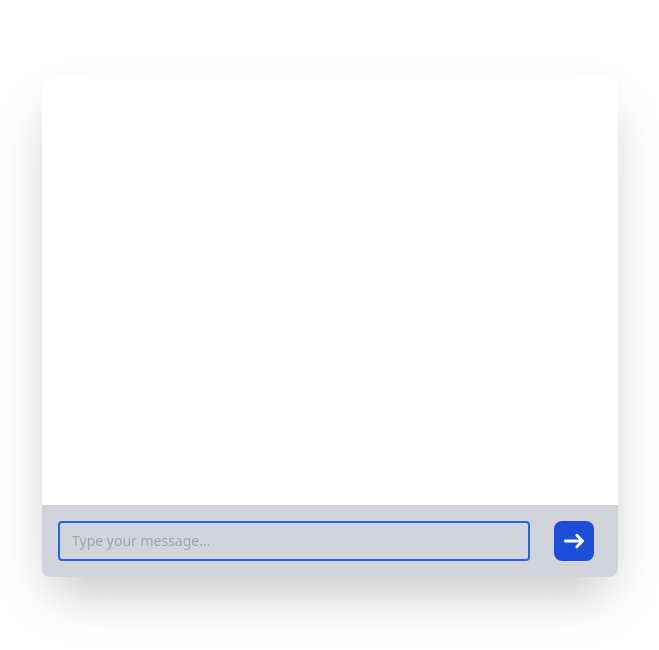
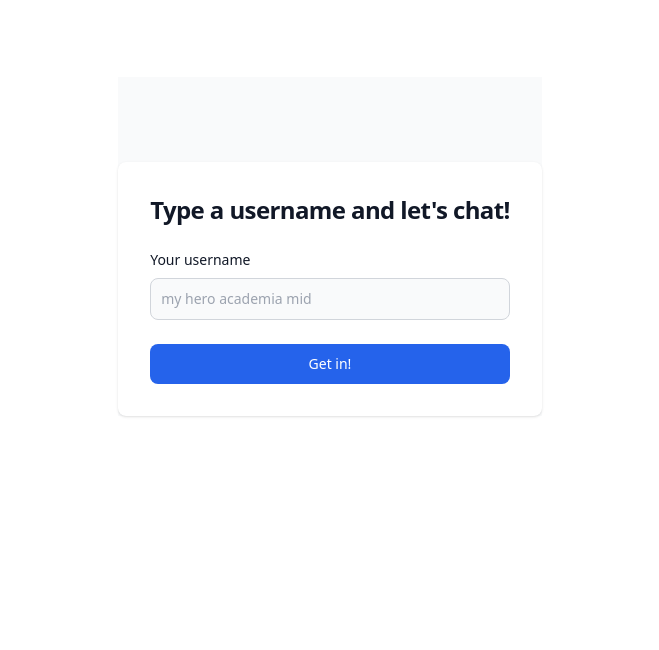
Before and after one commit to CyzmiX/TCSF-2-Chat-App, a SvelteKit app: page / in a window 1280 px wide. Shown: the top 650 px of the page, without its empty margins (310-969 px from the left). Built offline with nearby package versions, Linux system fonts and the light colour scheme.

Commit message:
save username

```diff
--- /dev/null
+++ b/src/lib/login.svelte
@@ -0,0 +1,37 @@
+<script>
+    import { createEventDispatcher } from "svelte";
+
+    let dispath = createEventDispatcher();
+    let userName = ''
+</script>
+
+<section class="bg-gray-50 dark:bg-gray-900">
+    <div class="d">
+        <div class="w-full bg-white rounded-lg shadow dark:border md:mt-0 sm:max-w-md xl:p-0 dark:bg-gray-800 dark:border-gray-700">
+            <div class="p-6 space-y-4 md:space-y-6 sm:p-8">
+                <h1 class="text-xl font-bold leading-tight tracking-tight text-gray-900 md:text-2xl dark:text-white">
+                    Type a username and let's chat!
+                </h1>
+                <form class="space-y-4 md:space-y-6" >
+                    <div>
+                        <label for="email" class="block mb-2 text-sm font-medium text-gray-900 dark:text-white">Your username</label>
+                        <input bind:value={userName} type="email" name="email" id="email" class="transition-all bg-gray-50 border border-gray-300 text-gray-900 sm:text-sm rounded-lg focus:ring-primary-600 focus:border-primary-600 block w-full p-2.5 dark:bg-gray-700 dark:border-gray-600 dark:placeholder-gray-400 dark:text-white dark:focus:ring-blue-500 dark:focus:border-blue-500" placeholder="my hero academia mid" >
+                    </div>
+
+                    <button on:click={() => dispath('login', {userName})} type="submit" class=" w-full transition-all text-white bg-blue-600 hover:bg-blue-700 focus:ring-4 focus:outline-none focus:ring-primary-300 font-medium rounded-lg text-sm px-5 py-2.5 text-center dark:bg-primary-600 dark:hover:bg-primary-700 dark:focus:ring-primary-800">Get in!</button>
+
+                </form>
+            </div>
+        </div>
+    </div>
+  </section>
+
+<style>
+    input:focus{
+        outline: none;
+    }
+
+    .d {
+        margin-top: 20%;
+    }
+</style>
--- a/src/lib/msg-box.svelte
+++ b/src/lib/msg-box.svelte
@@ -16,9 +16,7 @@
         </div>
         <div class="flex-shrink-0 h-10 w-10 rounded-full bg-gray-300"></div>
     </div>
-
 {:else}
-
     <div class="flex w-full mt-2 space-x-3 max-w-xs">
         <div class="flex-shrink-0 h-10 w-10 rounded-full bg-gray-300"></div>
         <div>
--- a/src/routes/+page.svelte
+++ b/src/routes/+page.svelte
@@ -1,7 +1,10 @@
 <script lang="ts">
+    import Login from "$lib/login.svelte";
     import MsgBox from "$lib/msg-box.svelte";
     import MsgsContainer from "$lib/msgs-container.svelte";
     import { onMount } from "svelte";
+
+    let logged = false
 
     interface Msg {
         userName: string,
@@ -13,12 +16,17 @@
 
     let dark: boolean | undefined = undefined;
     onMount(() => {
+        if (localStorage.getItem('tcsf-login') !== null) {
+            login(localStorage['tcsf-login']!)
+        }
+
+
         dark = window.matchMedia('(prefers-color-scheme: dark)').matches
 
         window.matchMedia('(prefers-color-scheme: dark)').addEventListener('change', event => {
             dark = event.matches;
         });
-        console.log(dark)
+
     })
 
     function newMsg(e: CustomEvent<any>) {
@@ -29,17 +37,33 @@
         })
         msgs = msgs
     }
+    let userName = ''
+    function login(e: CustomEvent<any> | string) {
+        if (typeof e === "string") {
 
+            logged = true;
+            localStorage.setItem('tcsf-login', e)
+        } else {
+            logged = true;
+            userName = e.detail.userName
+            localStorage.setItem('tcsf-login', userName)
+        }
+
+    }
 </script>
 
 {#if dark !== undefined}
+    {#if logged}
         <MsgsContainer {dark} on:send={newMsg}>
             {#each msgs as msg}
                 <MsgBox type={msg.type} userName={msg.userName} msg={msg.msg} />
             {/each}
         </MsgsContainer>
     {:else}
-    <h1>Loading..</h1>
+        <Login on:login={login}/>
+    {/if}
+{:else}
+    <h1 style="color: {dark ? "white" : "black"}">Loading..</h1>
 {/if}
 
 <style>
```
Lines whose indentation alone changed are shown as unchanged.
